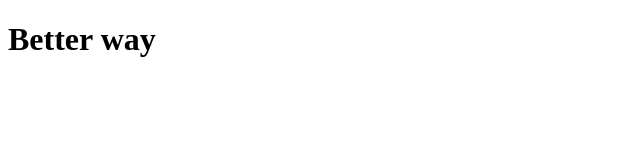
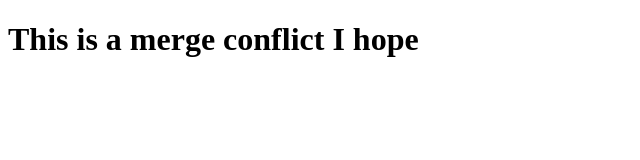
Before and after one commit to melissa-24/jan24gitsession2, a plain HTML site: page index.html in a window 1280 px wide. Shown: the whole page, without its empty margins (0-640 px from the left). Drawn offline with Linux system fonts and the light colour scheme.

Commit message:
Update index.html

```diff
--- a/index.html
+++ b/index.html
@@ -6,6 +6,6 @@
     <title>Document</title>
 </head>
 <body>
-    <h1>Better way</h1>
+    <h1>This is a merge conflict I hope</h1>
 </body>
 </html>
```
